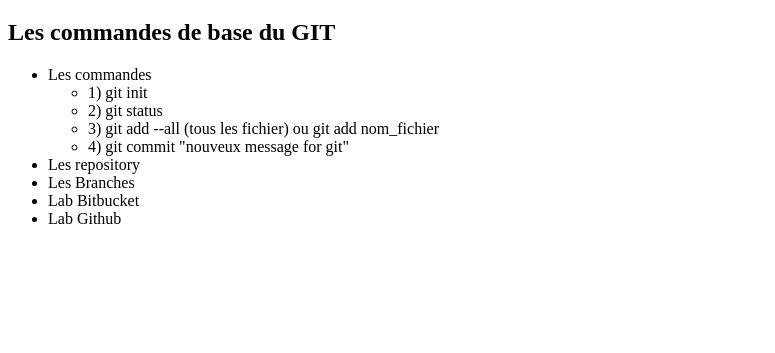
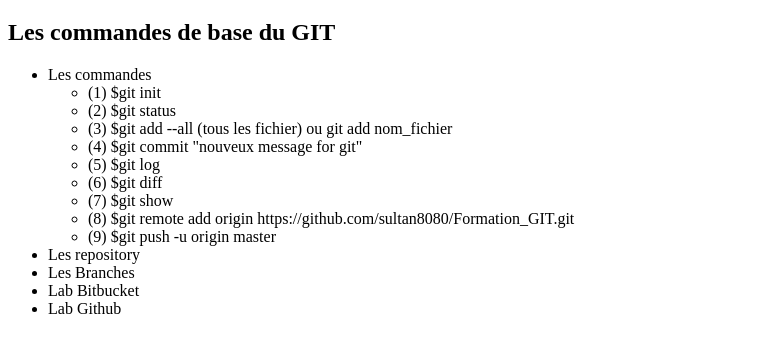
Before and after one commit to sultan8080/Formation_GIT, a plain HTML site: page index.html in a window 1280 px wide. Shown: the part 61-414 px from the top of the page, without its empty margins (0-775 px from the left). Drawn offline with Linux system fonts and the light colour scheme.

Commit message:
First commmit after git push

```diff
--- a/index.html
+++ b/index.html
@@ -16,11 +16,15 @@
     <ul>
         <li>Les commandes</li>
         <ul>
-            <li>1) git init</li>
-            <li>2) git status</li>
-            <li>3) git add --all (tous les fichier) ou git add nom_fichier</li>
-            <li>4) git commit "nouveux message for git" </li>
-
+            <li>(1) $git init</li>
+            <li>(2) $git status</li>
+            <li>(3) $git add --all (tous les fichier) ou git add nom_fichier</li>
+            <li>(4) $git commit "nouveux message for git" </li>
+            <li>(5) $git log </li>
+            <li>(6) $git diff </li>
+            <li>(7) $git show </li>
+            <li>(8) $git remote add origin https://github.com/sultan8080/Formation_GIT.git </li>
+            <li>(9) $git push -u origin master </li>
         </ul>
         <li>Les repository</li>
         <li>Les Branches</li>
```
